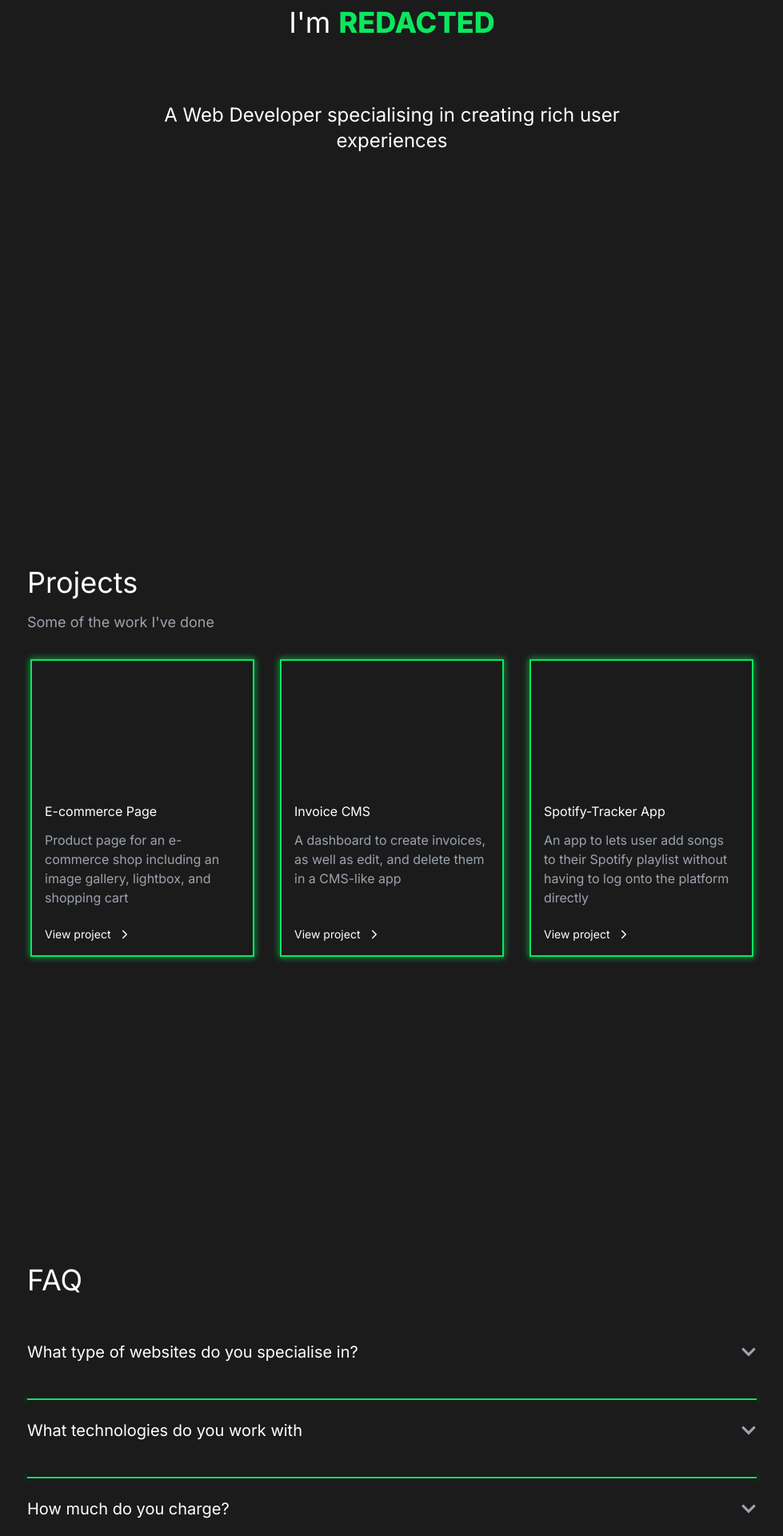
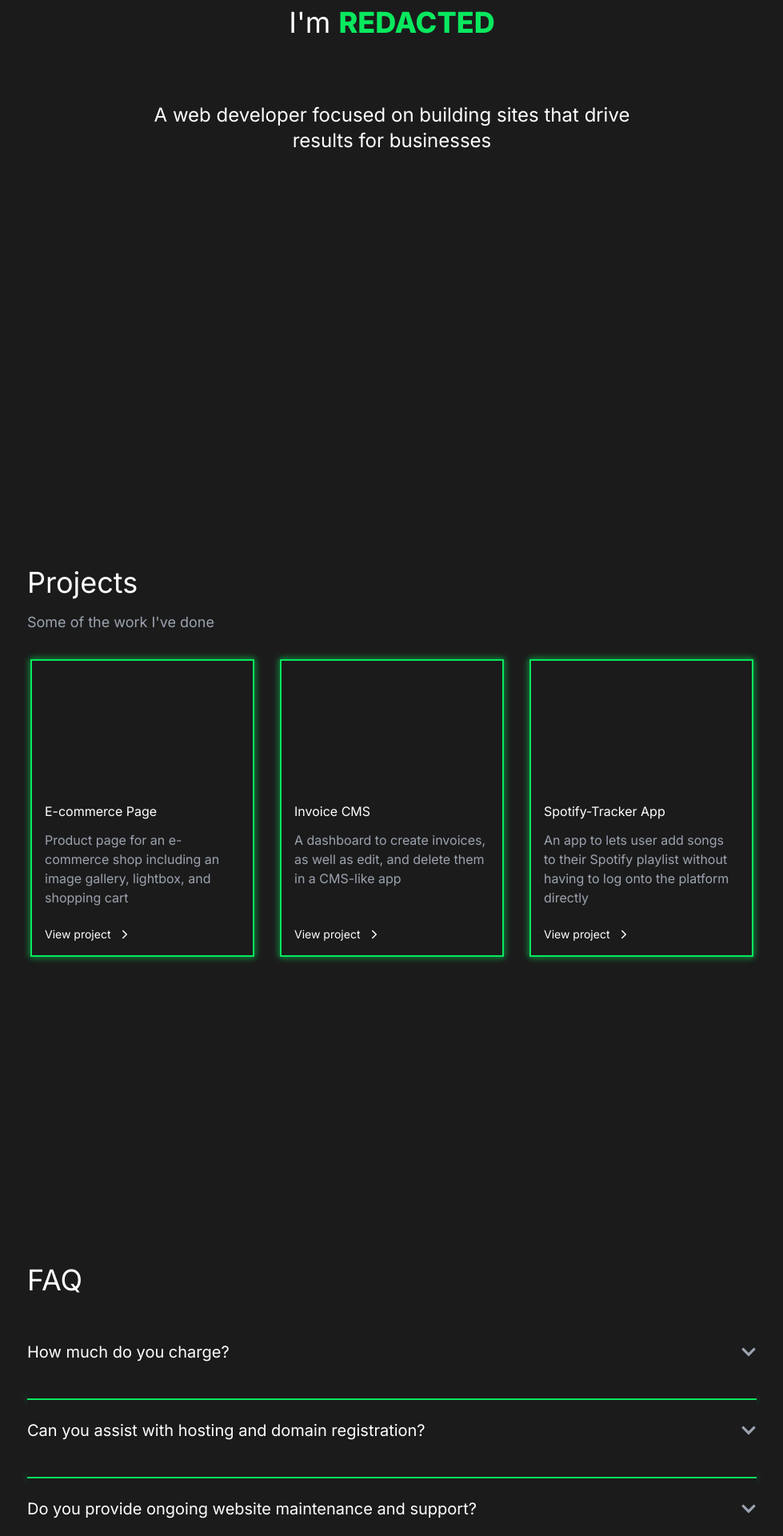
Before and after one commit to lazybump/Portfolio, a React (Vite) app in the folder frontend/: page / in a window 1280 px wide. Shown: the part 300-2220 px from the top of the page at 80% size, without its empty margins (150-1129 px from the left). Built offline with nearby package versions, Linux system fonts and the light colour scheme.

Commit message:
update hero description and FAQs

```diff
--- a/frontend/src/components/Hero.tsx
+++ b/frontend/src/components/Hero.tsx
@@ -5,7 +5,8 @@ const Hero = () => {
         I&apos;m <span className="text-primary font-bold">REDACTED</span>
       </h1>
       <p className="text-2xl text-center max-w-2xl">
-        A Web Developer specialising in creating rich user experiences
+        A web developer focused on building sites that drive results for
+        businesses
       </p>
     </main>
   );
--- a/frontend/src/data/faq.json
+++ b/frontend/src/data/faq.json
@@ -1,14 +1,14 @@
 [
   {
-    "question": "What type of websites do you specialise in?",
-    "answer": "I have built a range of different types of websites and I would say ecommerce is my favourite"
+    "question": "How much do you charge?",
+    "answer": "It depends on the scope of the project, the timeline, as well as a number of other factors"
   },
   {
-    "question": "What technologies do you work with",
-    "answer": "I use React, Typescript, and Tailwind mostly. Django also, if a backend is required"
+    "question": "Can you assist with hosting and domain registration?",
+    "answer": "Yes, this comes included in my services"
   },
   {
-    "question": "How much do you charge?",
-    "answer": "It depends on the scope of the project"
+    "question": "Do you provide ongoing website maintenance and support?",
+    "answer": "More than happy to, unless you would like a complete hand-off where you can maintain the site yourself, which is also fine"
   }
 ]
```
